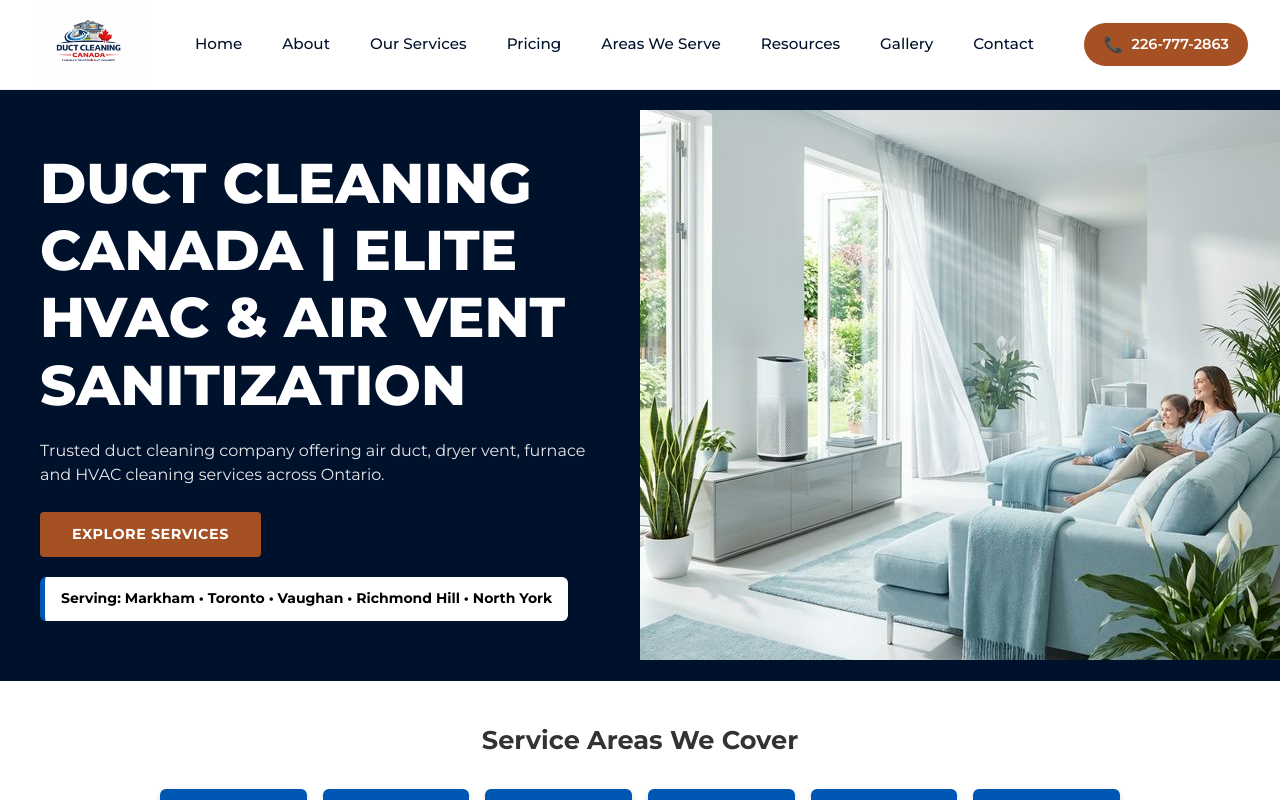
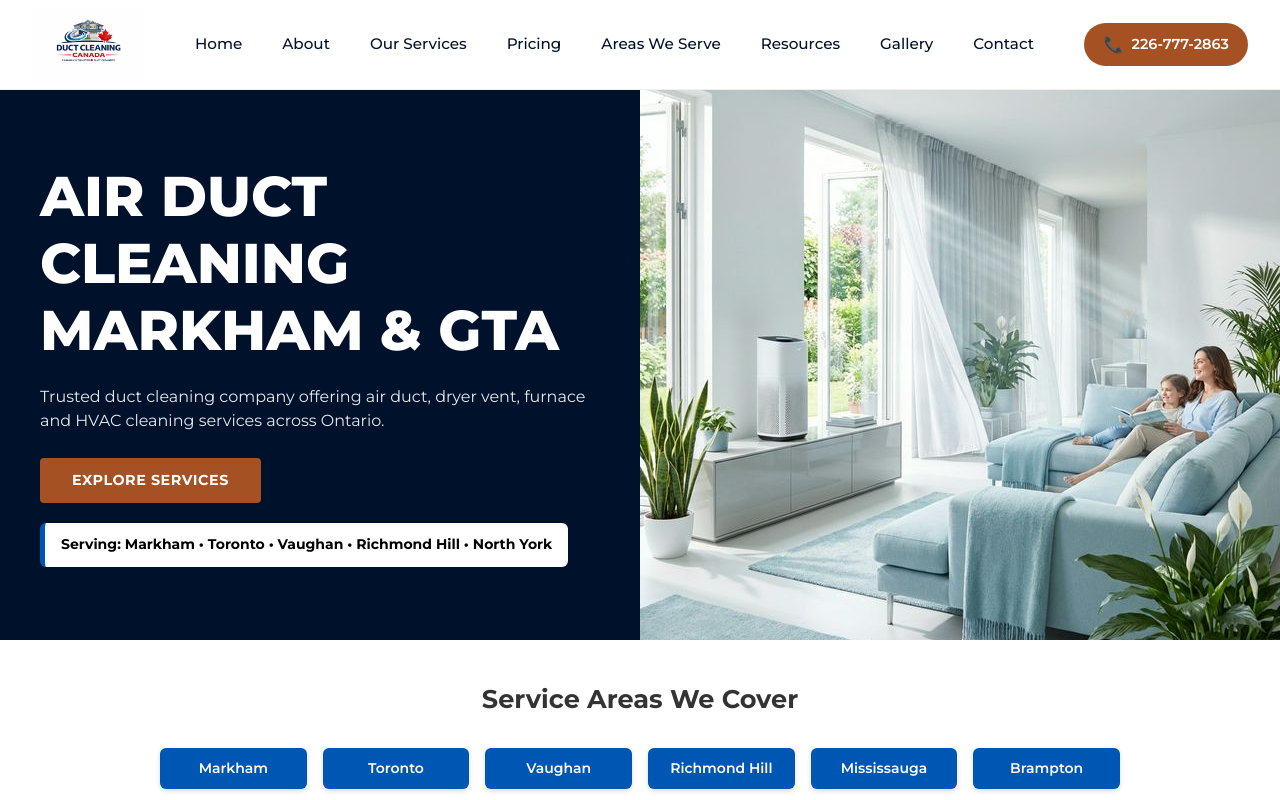
Before and after one commit to josph8487-prog/duct-Canada-original, a Next.js app: page / in a window 1280 px wide. Shown: the top 800 px of the page. Built offline with nearby package versions, Linux system fonts and the light colour scheme.

Commit message:
Update page.tsx

```diff
--- a/src/app/page.tsx
+++ b/src/app/page.tsx
@@ -38,7 +38,7 @@ export default function Home() {
           <div className={styles.heroLeft}>
             <div>
               <h1 className={styles.heroTitle}>
-  Duct Cleaning Canada | Elite HVAC & Air Vent Sanitization
+  Air Duct Cleaning Markham & GTA
 </h1>
               <p className={styles.heroSubtitle}>
                 Trusted duct cleaning company offering air duct, dryer vent, furnace and HVAC cleaning services across Ontario.
```
